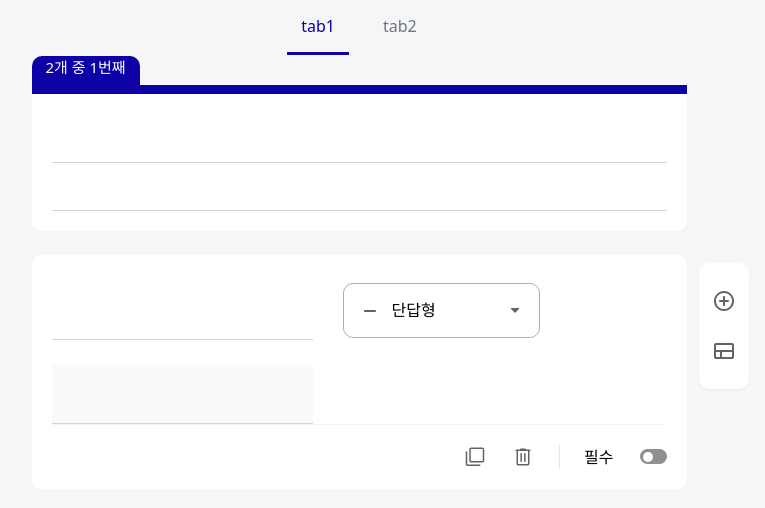
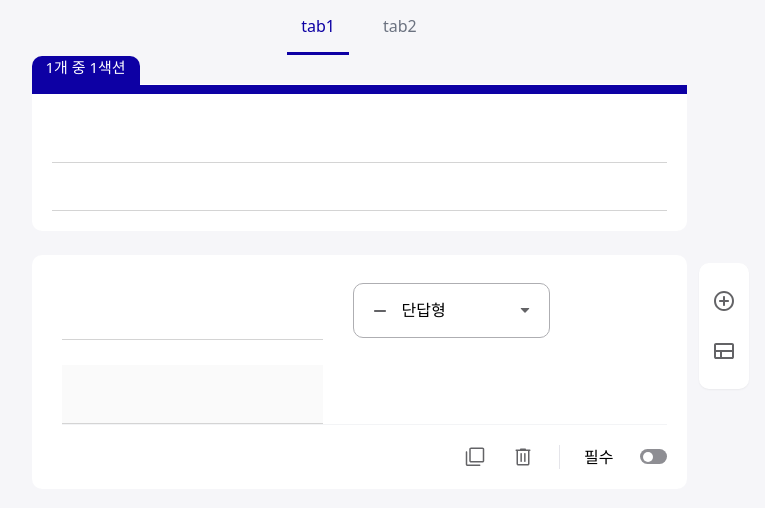
Before and after one commit to bryan01-Martin/multi-form-survey, a React (Vite) app: page / in a window 1280 px wide. Shown: the top 508 px of the page, without its empty margins (281-1046 px from the left). Built offline with nearby package versions, Linux system fonts and the light colour scheme.

Commit message:
enhance: section focus 기능 강화

```diff
--- a/src/components/edit/QuestionEditor.tsx
+++ b/src/components/edit/QuestionEditor.tsx
@@ -19,7 +19,7 @@ interface Props {
 
 function QuestionEditor({ question, onCopy, onDelete }: Props) {
   return (
-    <Panel>
+    <Panel className="border-l-10 border-l-transparent focus-within:border-l-main">
       <PanelHeader className="fle mb-25">
         <Input className="flex-1 mr-30" />
         <QuestionTypeEditor type={question.type} onChange={question.setType} />
--- a/src/components/edit/SectionEditor.tsx
+++ b/src/components/edit/SectionEditor.tsx
@@ -5,11 +5,17 @@ import SectionTitleEditor from "./SectionTitleEditor";
 
 interface Props {
   section: Section;
+  capTitle: string;
+  onChangeFocus: (id: number) => void;
 }
-function SectionEditor({ section }: Props) {
+function SectionEditor({ section, capTitle, onChangeFocus }: Props) {
+  const handleClickContainer = () => {
+    onChangeFocus(section.id);
+  };
+
   return (
-    <div className={"[&>*]:mb-24"}>
-      <SectionTitleEditor capTitle={"2개 중 1번째"} section={section} />
+    <div className={"[&>*]:mb-24"} onClick={handleClickContainer}>
+      <SectionTitleEditor capTitle={capTitle} section={section} />
       {section.questions.map((question) => (
         <QuestionEditor
           key={question.id}
--- a/src/components/edit/SectionEditorList.tsx
+++ b/src/components/edit/SectionEditorList.tsx
@@ -1,8 +1,9 @@
+import { observer } from "mobx-react-lite";
 import { useSurveyStore } from "../../store";
 import EditorMenu from "./EditorMenu";
 import SectionEditor from "./SectionEditor";
 
-export default function SectionEditorList() {
+function SectionEditorList() {
   const surveyStore = useSurveyStore();
   return (
     <div className="relative">
@@ -10,10 +11,17 @@ export default function SectionEditorList() {
         className={`fixed bottom-30 left-[calc(100%-72px)] sm:bottom-auto sm:top-[263px] sm:left-[calc(50%+340px)] `}
       />
       <div>
-        {surveyStore.sections.map((section) => (
-          <SectionEditor key={section.id} section={section} />
+        {surveyStore.sections.map((section, index) => (
+          <SectionEditor
+            key={section.id}
+            capTitle={`${surveyStore.sections.length}개 중 ${index + 1}색션`}
+            section={section}
+            onChangeFocus={surveyStore.setFocusedSectionId}
+          />
         ))}
       </div>
     </div>
   );
 }
+
+export default observer(SectionEditorList);
--- a/src/store.tsx
+++ b/src/store.tsx
@@ -7,11 +7,14 @@ class SurveyStore {
   focusedSectionId: number | null = null;
 
   constructor() {
-    makeAutoObservable(this);
+    makeAutoObservable(this, {}, { autoBind: true });
     this.sections = [new Section()];
     this.focusedSectionId = this.sections[0].id;
   }
 
+  setFocusedSectionId(id: number) {
+    this.focusedSectionId = id;
+  }
   addSection() {
     const section = new Section();
     this.sections.push(section);
```
